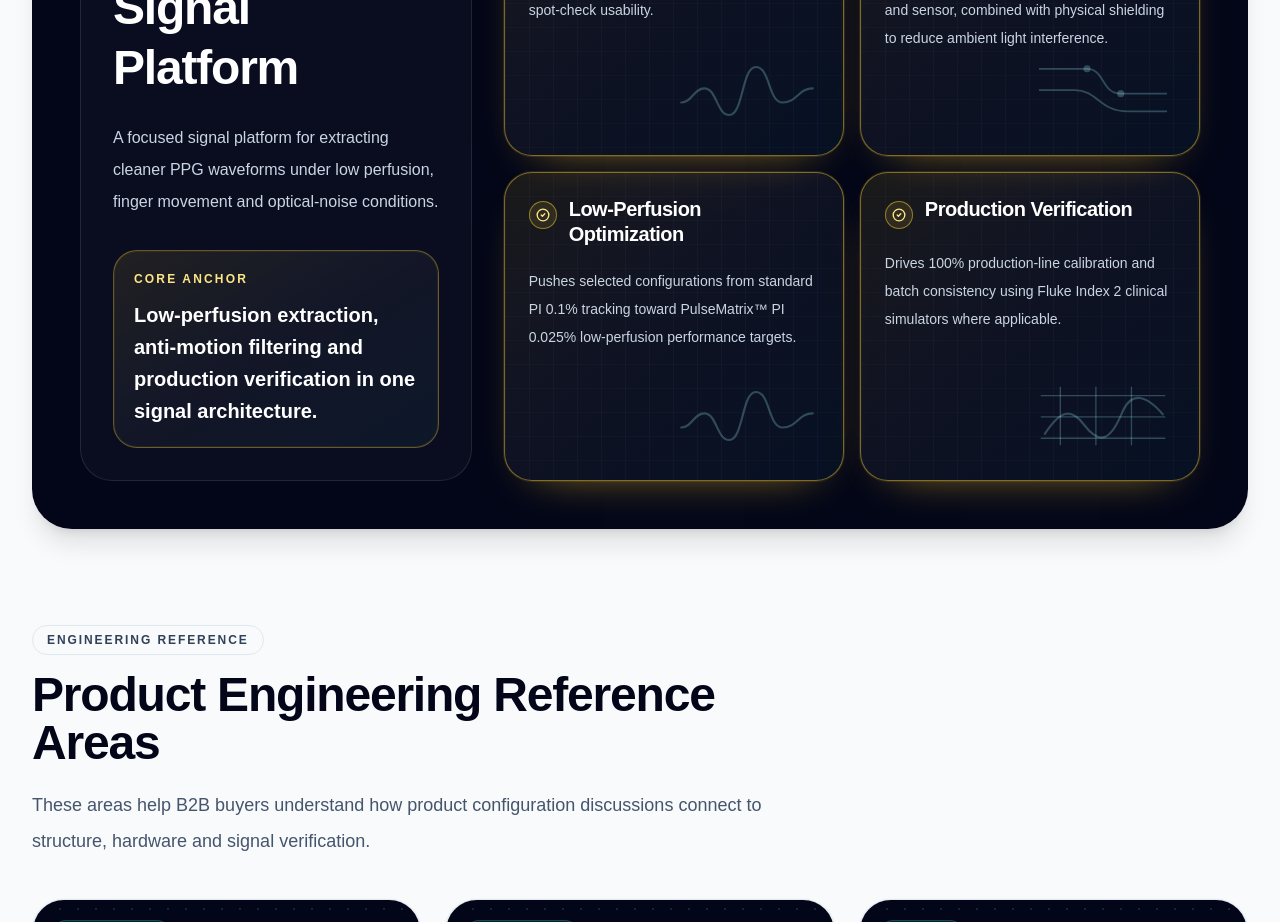
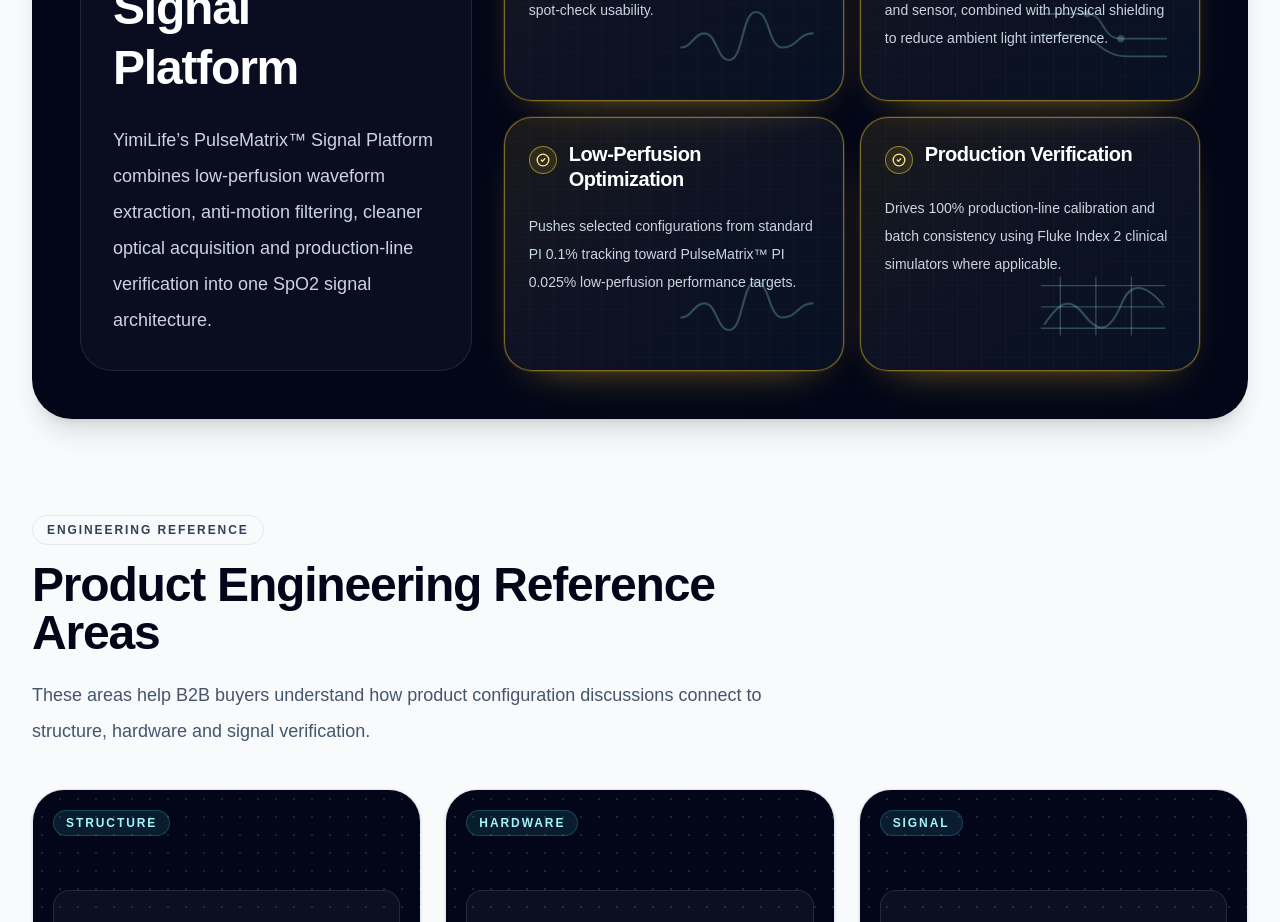
Before and after one commit to hnpsd0755-source/yimi-life-geo, a Next.js app: page /products/pulse-oximeter in a window 1280 px wide. Shown: the part 4380-5302 px from the top of the page. Built offline with nearby package versions, Linux system fonts and the light colour scheme.

Commit message:
下载 pulse-oximeter_page_v1_17_pulsematrix_copy_merged.tsx

```diff
--- a/app/products/pulse-oximeter/page.tsx
+++ b/app/products/pulse-oximeter/page.tsx
@@ -824,20 +824,12 @@
               <h2 className="mt-5 text-3xl font-semibold leading-tight tracking-tight text-white md:text-5xl">
                 PulseMatrix™ Signal Platform
               </h2>
-              <p className="mt-6 max-w-md text-base leading-8 text-slate-300">
-                A focused signal platform for extracting cleaner PPG waveforms
-                under low perfusion, finger movement and optical-noise
-                conditions.
+              <p className="mt-6 max-w-md text-lg leading-9 text-slate-300">
+                YimiLife’s PulseMatrix™ Signal Platform combines low-perfusion
+                waveform extraction, anti-motion filtering, cleaner optical
+                acquisition and production-line verification into one SpO2
+                signal architecture.
               </p>
-              <div className="mt-8 rounded-[1.5rem] border border-amber-300/35 bg-gradient-to-br from-amber-300/10 via-white/[0.04] to-cyan-300/5 p-5 shadow-[inset_0_0_0_1px_rgba(251,191,36,0.08)]">
-                <p className="text-xs font-semibold uppercase tracking-[0.18em] text-amber-200">
-                  Core Anchor
-                </p>
-                <p className="mt-3 text-xl font-semibold leading-8 text-white">
-                  Low-perfusion extraction, anti-motion filtering and
-                  production verification in one signal architecture.
-                </p>
-              </div>
             </div>
 
             <div className="grid h-full gap-4 sm:grid-cols-2">
```
